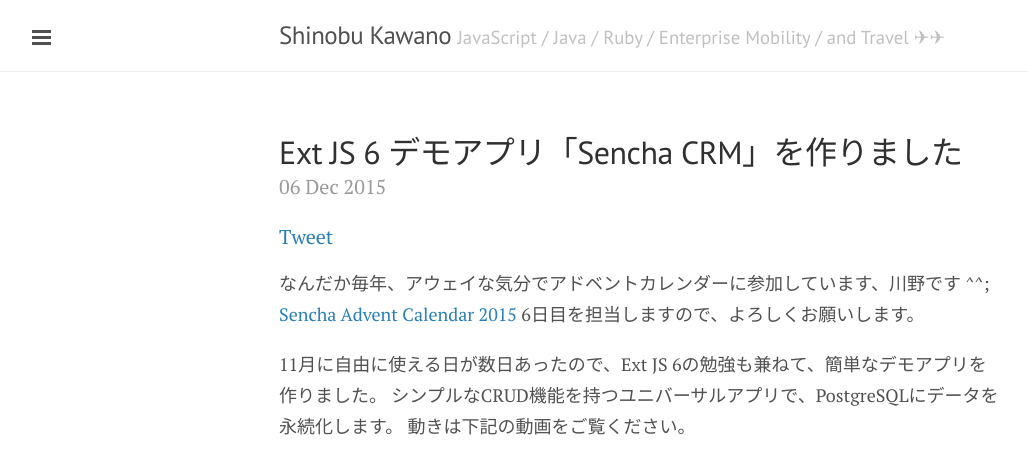
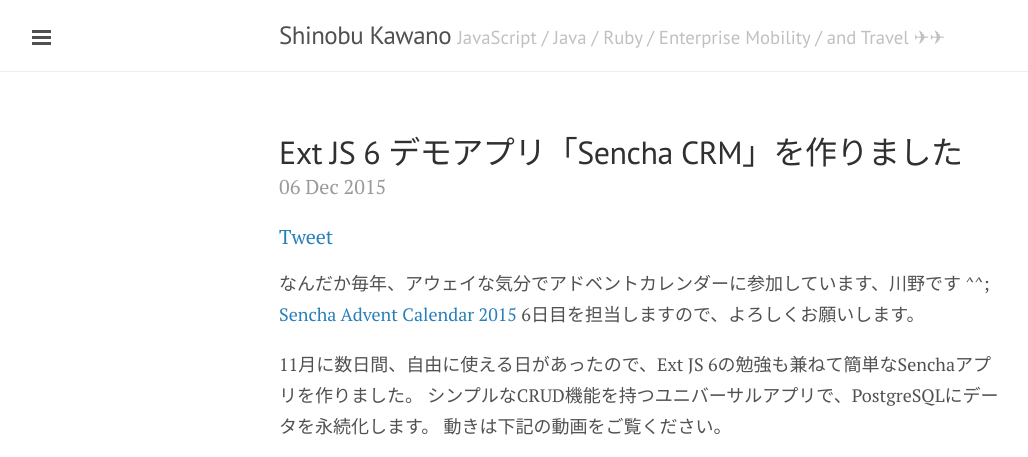
Before and after one commit to shinobukawano/kawanoshinobu.github.io, a Jekyll site: the page built from _posts/2015-12-06-senchacrm.md, in a window 1280 px wide and 1400 px high, cut to the strip 0-457 px from the top of the window. Shown: the whole strip, without its empty margins (1-1029 px from the left). Built offline with Jekyll 4.4.1, drawn with Linux system fonts in a browser that asks for light colours; Markdown is read by kramdown in place of the engine named in the settings; comment, search, counter and statistics services are not loaded; some of the changed text lies outside the part shown.

Commit message:
Fixed some description.

```diff
--- a/_posts/2015-12-06-senchacrm.md
+++ b/_posts/2015-12-06-senchacrm.md
@@ -9,7 +9,7 @@
 なんだか毎年、アウェイな気分でアドベントカレンダーに参加しています、川野です ^^;
 <a href="http://www.adventar.org/calendars/1041" target="_blank">Sencha Advent Calendar 2015</a> 6日目を担当しますので、よろしくお願いします。
 
-11月に自由に使える日が数日あったので、Ext JS 6の勉強も兼ねて、簡単なデモアプリを作りました。 シンプルなCRUD機能を持つユニバーサルアプリで、PostgreSQLにデータを永続化します。
+11月に数日間、自由に使える日があったので、Ext JS 6の勉強も兼ねて簡単なSenchaアプリを作りました。 シンプルなCRUD機能を持つユニバーサルアプリで、PostgreSQLにデータを永続化します。
 動きは下記の動画をご覧ください。
 
 <iframe src="https://player.vimeo.com/video/147315133" width="500" height="323" frameborder="0" webkitallowfullscreen mozallowfullscreen allowfullscreen></iframe>
```
Also changed, not shown: other parts of _posts/2015-12-06-senchacrm.md (+3 -3 lines).
